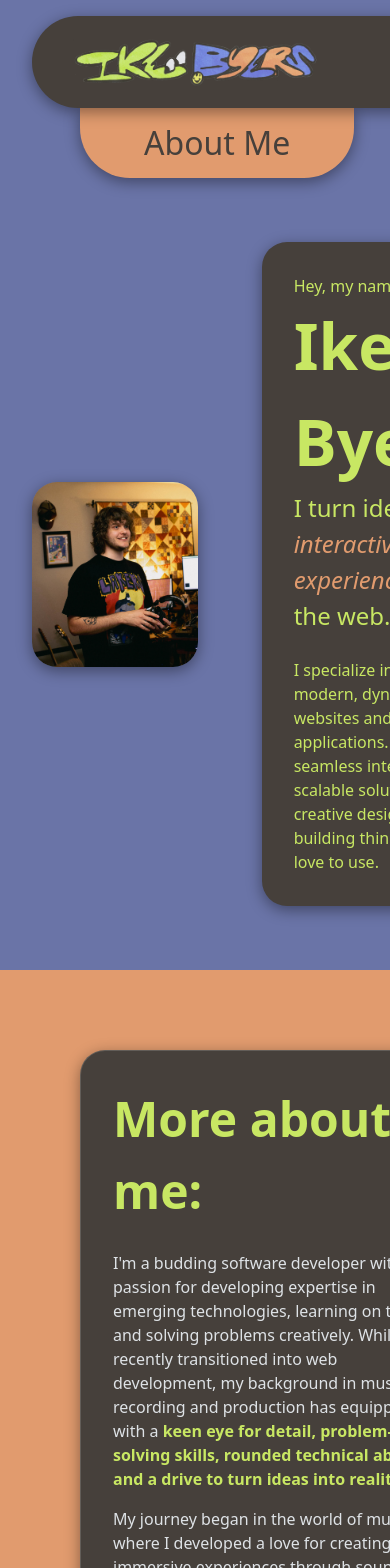
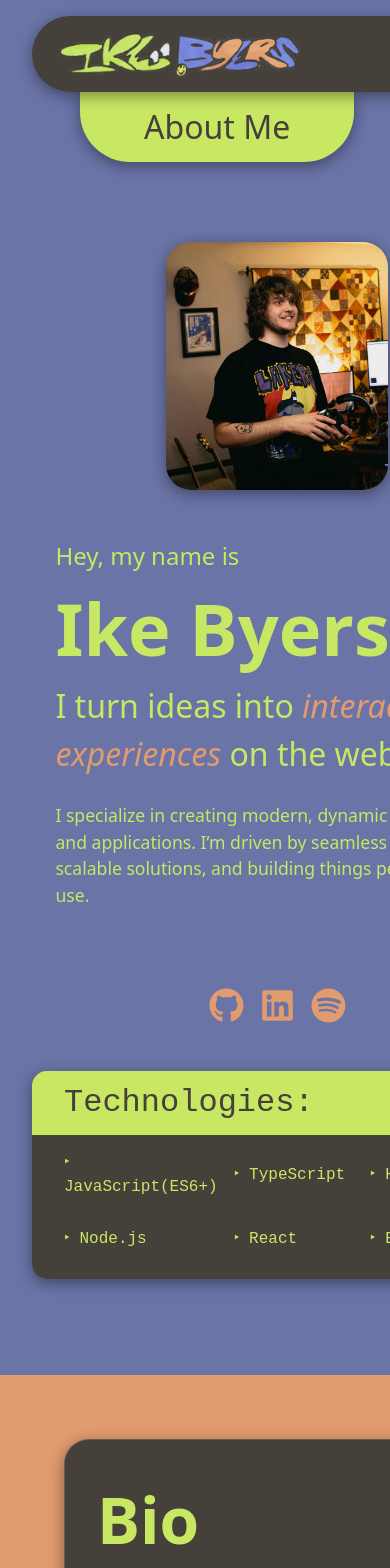
Before and after one commit to ikebyers/Ike-Byers-Portfolio, a React (Vite) app: page / in a window 390 px wide. Shown: the top 1568 px of the page. Built offline with nearby package versions, Linux system fonts and the light colour scheme.

Commit message:
about me styling and UI updates

```diff
--- a/src/App.css
+++ b/src/App.css
@@ -1,7 +1,8 @@
 #root {
   margin: 0 auto;
   display: flex;
-  min-height: 100%;
+  /* min-height: 100%; */
+  /* min-width: 100%; */
   /* flex-direction: row; */
 }
 
@@ -14,18 +15,9 @@
   --bs-danger: #e26e61 !important;
 }
 
-.main-content {
+/* .main-content {
   flex: 1;
-}
-
-.body-bg::before {
-  background: url("/salvatore-andrea-unsplash.jpg");
-  width: max-content;
-  height: max-content;
-  /* opacity: 80%; */
-  background-color: var(--bs-secondary);
-  mix-blend-mode: color-burn;
-}
+} */
 
 .text-neutral {
   color: var(--bs-neutral);
@@ -43,22 +35,25 @@
   color: var(--bs-quaternary)
 }
 
+.font-size-xs {
+  font-size: 1.1rem;
+}
+
 .font-size-sm {
-  font-size: 1rem;
+  font-size: 1.5rem;
 }
 
 .font-size-md {
-  font-size: 1.5rem;
+  font-size: 2rem;
 }
 
 .font-size-lg {
-  font-size: 3rem;
+  font-size: 4rem;
 }
 
 .font-size-xl {
-  font-size: 4rem;
+  font-size: 4.5rem;
   font-weight: bold;
-  text-shadow:
   /* 0 1px 0 #b7b7b7,
   0 2px 0 #b7b7b7,
   0 3px 0 #b7b7b7,
@@ -69,6 +64,25 @@
   0 8px 0 transparent,
   0 9px 0 transparent, */
   /* 0 10px 10px rgba(0, 0, 0, 0.5); */
+}
+
+.text-mono {
+  font-family: 'Courier New', Courier, monospace;
+}
+
+.text-center {
+  display: flex;
+  text-justify: center;
+}
+
+.text-right {
+  display: flex;
+  text-justify: end;
+}
+
+.text-left {
+  display: flex;
+  text-justify: start;
 }
 
 .font-bold {
@@ -96,7 +110,7 @@ form {
 }
 
 h1 {
-  background-color: var(--bs-quaternary);
+  background-color: var(--bs-tertiary);
   color: var(--bs-neutral);
   max-width: max-content;
   font-size: 2rem;
@@ -139,11 +153,7 @@ nav {
 footer {
   display: flex;
   margin-bottom: 0rem;
-  padding-left: 3rem;
-  padding-right: 3rem;
-  min-height: max-content;
   padding: 2rem;
-
 }
 
 .footer-container {
@@ -153,17 +163,34 @@ footer {
   background-color: var(--bs-neutral);
   border-radius: 70px;
   /* max-width: max-content; */
-  min-height: max-content;
+  /* min-height: max-content; */
   margin: 2rem;
   box-shadow: 0 4px 15px rgba(0, 0, 0, 0.4); /* Backdrop shadow */
 }
 
-a {
-  margin: .5rem;
+.footer-icons {
+  /* margin: .5rem; */
   justify-content: center;
+  color: var(--bs-tertiary);
   align-items: center;
   /* display: flex; */
   flex-direction: row;
+  gap: 2rem !important;
+  /* margin: 0.5rem; */
+}
+
+.icon {
+  margin: 1rem;
+}
+
+.social-icons {
+  display: flex;
+  flex-direction: row;
+  justify-content: center; /* Center the icons */
+  align-items: center;
+  text-justify: center;
+  text-align: center;
+  gap: 1rem; /* Spacing between icons */
 }
 
 p {
@@ -180,15 +207,21 @@ ul {
   font-weight: bold;
 }
 
+.about-me-section {
+  margin-bottom: 2rem;
+  gap: 2rem;
+  justify-content: space-evenly;
+}
+
 .about-me-grid {
   display: grid;
-  grid-template-columns: 1fr 1fr; /* Two columns of equal width */
-  grid-template-rows: auto 1fr; /* Auto height for top row */
-  /* justify-items: center; */
-  height: 100vh;
+  grid-template-columns: 1fr 1fr;
+  grid-template-rows: auto;
   width: 100%;
-  margin-top: 4rem;
-  justify-content: space-evenly !important;
+  margin-top: 5rem;
+  /* margin-bottom: 3rem; */
+  /* justify-content: space-evenly !important; */
+  max-height: 42vh;
 }
 
 .portrait-container {
@@ -196,12 +229,20 @@ ul {
   grid-row: 1 / 2;
   display: flex;
   align-items: start;
-  justify-content: space-around;
+  justify-content: center;
+  flex-direction: row;
   height: 100%;
+  flex-direction: column;
+}
+
+.portrait-icons {
+  display: flex;
+  flex-direction: row;
 }
 
 .bio-image {
-  max-height: 20%;
+  max-height: 25%;
+  min-height: 10%;
   border-radius: 25px !important;
   display: flex;
   box-shadow: 0 4px 15px rgba(0, 0, 0, 0.4); /* Backdrop shadow */
@@ -209,24 +250,95 @@ ul {
 
 .bio-grid {
   background-color: var(--bs-quaternary);
+  background-color: var(--bs-quaternary);
+  width: 100%; /* Ensure it spans full width */
+  justify-content: center !important;
+}
+
+.intro-card-container {
+  display: flex;
+  justify-content: start !important;
 }
 
 .intro-card {
   grid-column: 2 / 3; /* Top-right quadrant */
   grid-row: 1 / 2;
-  background-color: var(--bs-neutral);
+  /* background-color: var(--bs-neutral); */
   color: var(--bs-tertiary);
   width: 80%;
-  padding: 2rem;
+  /* padding: 2rem; */
   border-radius: 25px;
-  box-shadow: 0 4px 15px rgba(0, 0, 0, 0.4);
+  /* box-shadow: 0 4px 15px rgba(0, 0, 0, 0.4); */
   display: flex;
   flex-direction: column;
-  justify-content: space-around;
-  align-items: start !important;
   text-justify: start !important;
   max-height: fit-content;
+  max-width: fit-content;
   min-height: max-content;
+}
+
+.tech-card {
+  display: flex;
+  justify-content: center;
+  flex-direction: column;
+  margin-right: 2rem;
+  margin-top: 0rem;
+  margin-bottom: 2rem;
+  box-shadow: 0 4px 15px rgba(0, 0, 0, 0.4); /* Backdrop shadow */
+  border-radius: 15px;
+}
+
+.tech-card-title {
+  background-color: var(--bs-tertiary);
+  padding: 0.5rem;
+  padding-left: 2rem;
+  padding-right: 2rem;
+  text-justify: start;
+  border-top-left-radius: 15px;
+  border-top-right-radius: 15px;
+}
+
+.tech-grid {
+  display: grid; /* Enable grid layout */
+  grid-template-columns: repeat(3, 1fr); /* 3 equal-width columns */
+  grid-template-rows: repeat(2, 1fr); /* 3 equal-height rows */
+  background-color: var(--bs-neutral);
+  padding-left: 2rem;
+  max-height: fit-content;
+  padding-top: 1rem;
+  padding-bottom: 1rem;
+  border-bottom-left-radius: 15px;
+  border-bottom-right-radius: 15px;
+  gap: 1rem
+}
+
+.tech-grid-item {
+  display: flex;
+  /* background-color: var(--bs-quaternary); */
+  color: var(--bs-tertiary); /* Text color */
+  align-items: center; /* Center content vertically */
+  justify-content: start; /* Center content horizontally */
+  border-radius: 8px; /* Optional: Rounded corners */
+  font-family: 'Courier New', Courier, monospace;
+}
+
+.split-screen {
+  display: flex;
+  width: 100%; /* Full viewport width */
+}
+
+.left-half {
+  display: flex;
+  justify-content: center;
+  padding-top: 4rem;
+  flex: 1;
+}
+
+.right-half {
+  flex: 1; /* Takes up 50% of the screen */
+  display: flex;
+  justify-content: start !important; /* Center horizontally */
+  align-items: center; /* Center vertically */
 }
 
 .about-me-text {
@@ -237,13 +349,13 @@ ul {
 
 .bio-card {
   /* align-items: flex-start; */
+  justify-items: center !important;
   justify-content: center !important;
   display: flex;
-  margin: 3rem;
+  margin: 2rem;
   border-radius: 25px;
   box-shadow: 0 4px 15px rgba(0, 0, 0, 0.4); /* Backdrop shadow */
 }
-
 .card {
   padding: 2rem;
   justify-content: end;
@@ -273,11 +385,13 @@ ul {
 .nav-items-cus {
   justify-content: end;
   display: flex;
+  margin: 1rem;
 }
 
 .nav-items-ul {
   justify-content: space-evenly;
   display: flex;
+  gap: 2rem;
 }
 
 .nav-single-item {
@@ -314,10 +428,6 @@ ul {
     display: flex;
   }
 
-  .about-me-grid {
-    flex-direction: row !important;
-  }
-
   ul {
     justify-content: start !important;
     display: flex;
@@ -348,33 +458,70 @@ ul {
   }
 }
 
-@media (max-width: 870px) {
+@media (max-width: 901px) {
   .about-me-grid {
+    display: flex; /* Enable grid layout */
+    flex-direction: column;
+    /* grid-template-columns: 1fr; */
+    /* grid-template-rows: repeat(4, auto); */
+    align-items: center; /* Center items horizontally */
+    justify-content: center;
+    max-height: 100%;
+    /* margin: 2rem; */
+  }
+
+  .social-icons {
+    margin-top: 0rem;
+    margin-bottom: 1rem;
+    padding: 0rem;
+  }
+
+  .portrait-container {
     display: flex;
-    flex-direction: row; /* Stack items vertically */
-    align-items: center; /* Center items horizontally */
-    height: auto; /* Allow grid height to adjust naturally */
-    margin-top: 2rem; /* Adjust margin for spacing */
+    justify-content: center !important; /* Center image horizontally */
+    align-items: center;
+  }
+
+  .bio-image {
+    max-width: 20%; /* Adjust the image size for smaller screens */
+    min-width: 40%;
+    min-height: 20%;
+    max-height: 40%;
+    border-radius: 25px;
+    justify-content: center !important;
+    margin-right: 0rem;
     margin-bottom: 2rem;
   }
 
-  .portrait-container {
-    width: 100%; /* Full width for better alignment */
-    display: flex;
-    justify-content: center; /* Center image horizontally */
-    align-items: center;
-    margin: 2rem
-  }
-
-  .bio-image {
-    max-width: 100%; /* Adjust the image size for smaller screens */
-    border-radius: 25px;
+  .intro-card-container {
+    justify-content: center !important;
   }
 
   .intro-card {
-    width: 90%; /* Allow the card to take most of the screen width */
-    margin: 0 auto; /* Center the card */
+    display: flex;
     text-align: start; /* Optional: Center text content */
-    margin: 2rem;
+    margin: 1rem;
+    justify-content: center;
+  }
+
+  .bio-grid {
+    background-color: var(--bs-quaternary);
+    background-color: var(--bs-quaternary);
+    width: 100%; /* Ensure it spans full width */
+    margin: 0; /* Remove any margins */
+  }
+
+  .split-screen {
+    display: block; /* Switch from flex to block layout */
+  }
+
+
+
+  .right-half {
+    width: 100%; /* Make the right-half take full width */
+    display: flex;
+    justify-content: center !important; /* Center content horizontally */
+    align-items: center; /* Center content vertically */
+    padding: 2rem; /* Optional padding for spacing */
   }
 }
--- a/src/components/nav.jsx
+++ b/src/components/nav.jsx
@@ -51,7 +51,7 @@ const Nav = () => {
                                     Contact
                                 </NavLink>
                             </li>
-                            <a
+                            <li
                                 href="/ikebyersresume.pdf"
                                 className="resume-download-btn"
                                 target="_blank"
@@ -60,7 +60,7 @@ const Nav = () => {
                                 <button type="button" className="btn btn-outline-primary nav-resume">Download Resume&nbsp;
                                     <img className='pdf-icon' src='/download-pdf.png'></img>
                                 </button>
-                            </a>
+                            </li>
                         </ul>
                     </div>
                 </div>
--- a/src/pages/aboutMe.jsx
+++ b/src/pages/aboutMe.jsx
@@ -1,5 +1,6 @@
 // import React from 'react';
 import Portfolio from '../components/project.jsx';
+import { FaGithub, FaLinkedin, FaSpotify, FaYoutube, FaInstagram } from 'react-icons/fa';
 
 const AboutMe = () => {
     return (
@@ -7,33 +8,67 @@ const AboutMe = () => {
             <div className="page-tab">
                 <h1 className="page-title">About Me</h1>
             </div>
+            <div className='about-me-section'>
                 <div className="about-me-grid">
-                <div className="portrait-container">
+                    <div className="portrait-container portrait-icons">
                         <img
                             src="/ike-b-p1.jpg"
                             className="bio-image"
                             alt="portrait of Ike Byers"
                         />
                     </div>
+                    <div className='intro-card-container'>
                         <div className="intro-card">
                             <div className="font-size-sm">Hey, my name is <span><div className="font-size-xl">Ike Byers.</div></span></div>
                             <div className="font-size-md">I turn ideas into <span className="font-italic text-quarternary text-bounce">interactive experiences</span> on the web.</div>
                             <br></br>
-                    <div>I specialize in creating modern, dynamic websites and applications. I’m driven by seamless interactions, scalable solutions, creative designs and building things people love to use.</div>
+                            <div className='font-size-xs'>I specialize in creating modern, dynamic websites and applications. I’m driven by seamless interactions, scalable solutions, and building things people love to use.</div>
+                        </div>
+                    </div>
+                </div>
+                <div className='split-screen'>
+                    <div className='left-half'>
+                    <div className='social-icons'>
+                            <a
+                                href="https://github.com/ikebyers" target="_blank" rel="noopener noreferrer" className='text-quarternary'>
+                                <FaGithub size={35} />
+                            </a>
+                            <a href="https://www.linkedin.com/in/ike-byers-9381b0185/" target="_blank" rel="noopener noreferrer" className='text-quarternary'>
+                                <FaLinkedin size={35} />
+                            </a>
+                            <a href="https://open.spotify.com/artist/6lA0hlZQNMpHpsQ9ki8KEF?si=nvfbf66_SNKERGylvSRWsw" target="_blank" rel="noopener noreferrer" className='text-quarternary'>
+                                <FaSpotify size={35} />
+                            </a>
+                        </div>
+                    </div>
+                    <div className='right-half'>
+                        <div className='tech-card'>
+                            <div className='font-size-md tech-card-title text-neutral text-mono'>Technologies:
+                            </div>
+                            <div className='tech-grid'>
+                                <div className='fonst-size-sm tech-grid-item'>‣ JavaScript(ES6+)</div>
+                                <div className='fonst-size-sm tech-grid-item'>‣ TypeScript</div>
+                                <div className='fonst-size-sm tech-grid-item'>‣ HTML5/CSS3</div>
+                                <div className='fonst-size-sm tech-grid-item'>‣ Node.js</div>
+                                <div className='fonst-size-sm tech-grid-item'>‣ React</div>
+                                <div className='fonst-size-sm tech-grid-item'>‣ Express</div>
+                            </div>
+                        </div>
+                    </div>
                 </div>
             </div>
             <div className="bio-grid">
                 <div className="about-me-text">
                     <div className="card bio-card">
-                        <div className="font-size-lg text-tertiary font-bold">More about me:</div>
+                        <div className="font-size-lg text-tertiary font-bold">Bio</div>
                         <br></br>
-                        <p>I'm a budding software developer with a passion for developing expertise in emerging technologies, learning on the fly, and solving problems creatively. While I recently transitioned into web development, my background in music recording and production has equipped me with a <span className="font-bold text-tertiary">keen eye for detail, problem-solving skills, rounded technical abilities and a drive to turn ideas into reality.</span></p>
+                        <p className='font-size-xs'>I'm a budding software developer with a passion for developing expertise in emerging technologies, learning on the fly, and solving problems creatively. While I recently transitioned into web development, my background in music recording and production has equipped me with a <span className="font-bold text-tertiary">keen eye for detail, problem-solving skills, rounded technical abilities and a drive to turn ideas into reality.</span></p>
 
-                        <p>My journey began in the world of music, where I developed a love for creating immersive experiences through sound as a <span className="font-bold text-tertiary">music producer, recording engineer, and songwriter.</span> In this field, I honed my skills in critical listening, technical troubleshooting, and collaboration with artists to bring their visions to life. These experiences taught me how to approach challenges resourcefully and adapt to new technologies quickly.</p>
+                        <p className='font-size-xs'>My journey began in the world of music, where I developed a love for creating immersive experiences through sound as a <span className="font-bold text-tertiary">music producer, recording engineer, and songwriter.</span> In this field, I honed my skills in critical listening, technical troubleshooting, and collaboration with artists to bring their visions to life. These experiences taught me how to approach challenges resourcefully and adapt to new technologies quickly.</p>
 
-                        <p>Over the past few months, I’ve immersed myself in web development, completing EdX's <span className="font-bold text-tertiary">full-stack web development</span> program through <span className="font-bold text-tertiary">University of North Carolina at Charlotte</span> and began creating projects that challenged me to learn new concepts and problem-solve on the fly. Whether it’s building a responsive web application or experimenting with TypeScript frameworks, I thrive on tackling obstacles head-on and finding innovative solutions.</p>
+                        <p className='font-size-xs'>Over the past few months, I’ve immersed myself in web development, completing EdX's <span className="font-bold text-tertiary">full-stack web development</span> program through <span className="font-bold text-tertiary">University of North Carolina at Charlotte</span> and began creating projects that challenged me to learn new concepts and problem-solve on the fly. Whether it’s building a responsive web application or experimenting with TypeScript frameworks, I thrive on tackling obstacles head-on and finding innovative solutions.</p>
 
-                        <p>Looking forward, I’m excited to continue expanding my skill set in web development and explore new programs. My goal is to contribute to projects that blend creativity and technology to create engaging user experiences. I’m eager to learn from every opportunity and push my boundaries as a developer.</p>
+                        <p className='font-size-xs'>Looking forward, I’m excited to continue expanding my skill set in web development and explore new programs. My goal is to contribute to projects that blend creativity and technology to create engaging user experiences. I’m eager to learn from every opportunity and push my boundaries as a developer.</p>
 
 
                     </div>
```
Also changed, not shown: src/components/footer.jsx (+13 -11 lines). Lines whose indentation alone changed are shown as unchanged.
